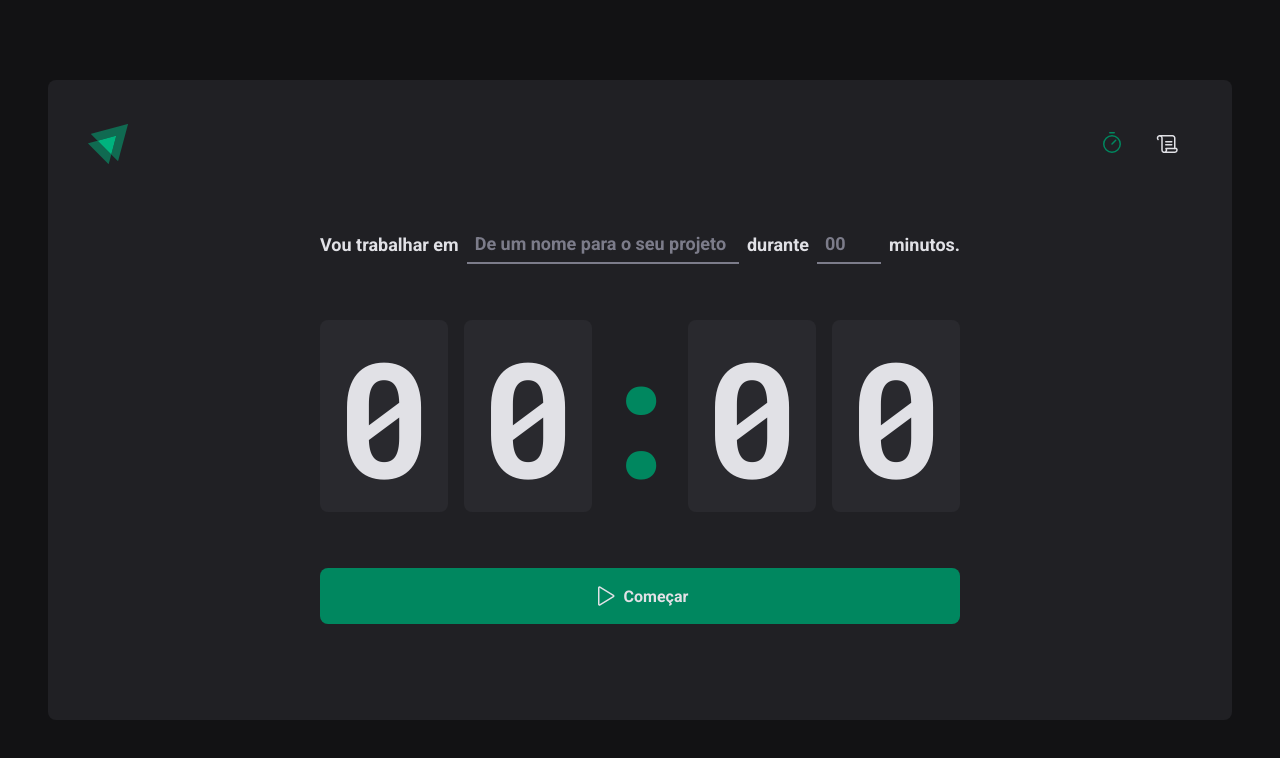
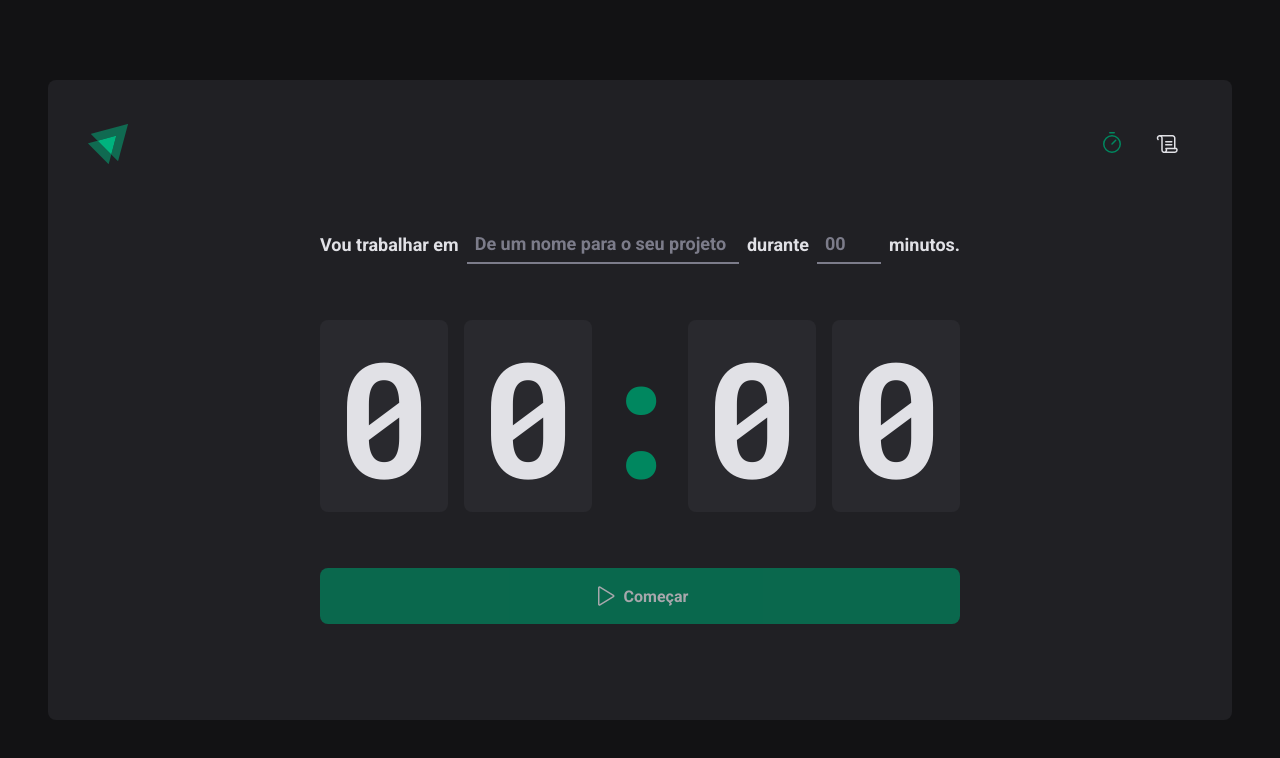
Before and after one commit to rodrigordgfs/Ignite-Timer, a React (Vite) app: page / in a window 1280 px wide. Shown: the top 758 px of the page. Built offline with nearby package versions, Linux system fonts and the light colour scheme.

Commit message:
Feature: Adicionado o REact Hook Forms

```diff
--- a/package.json
+++ b/package.json
@@ -13,6 +13,7 @@
     "phosphor-react": "^1.4.1",
     "react": "^18.2.0",
     "react-dom": "^18.2.0",
+    "react-hook-form": "^7.41.0",
     "react-router-dom": "^6.5.0",
     "styled-components": "^5.3.6"
   },
--- a/src/pages/Home/index.tsx
+++ b/src/pages/Home/index.tsx
@@ -1,4 +1,6 @@
 import { Play } from 'phosphor-react'
+import { FormEvent } from 'react'
+import { useForm } from 'react-hook-form'
 import {
   CountdownContainer,
   FormContainer,
@@ -10,9 +12,16 @@
 } from './styles'
 
 export function Home() {
+  const { register, handleSubmit, watch } = useForm()
+
+  function handleCreateNewCycle(data) {}
+
+  const task = watch('task')
+  const isSubmitDisabled = !task
+
   return (
     <HomeContainer>
-      <form>
+      <form onSubmit={handleSubmit(handleCreateNewCycle)}>
         <FormContainer>
           <label htmlFor="task">Vou trabalhar em</label>
           <TaskInput
@@ -20,6 +29,7 @@
             id="task"
             placeholder="De um nome para o seu projeto"
             list="task-sugestions"
+            {...register('task')}
           />
           <datalist id="task-sugestions">
             <option value="Projeto 1" />
@@ -35,6 +45,7 @@
             step={5}
             min={5}
             max={60}
+            {...register('minutesAmount', { valueAsNumber: true })}
           />
           <span>minutos.</span>
         </FormContainer>
@@ -47,7 +58,7 @@
           <span>0</span>
         </CountdownContainer>
 
-        <StartCountdownButton type="submit">
+        <StartCountdownButton disabled={isSubmitDisabled} type="submit">
           <Play size={24} />
           Começar
         </StartCountdownButton>
```
Also changed, not shown: 1 other file (tests, documents, lock files or other folders).
